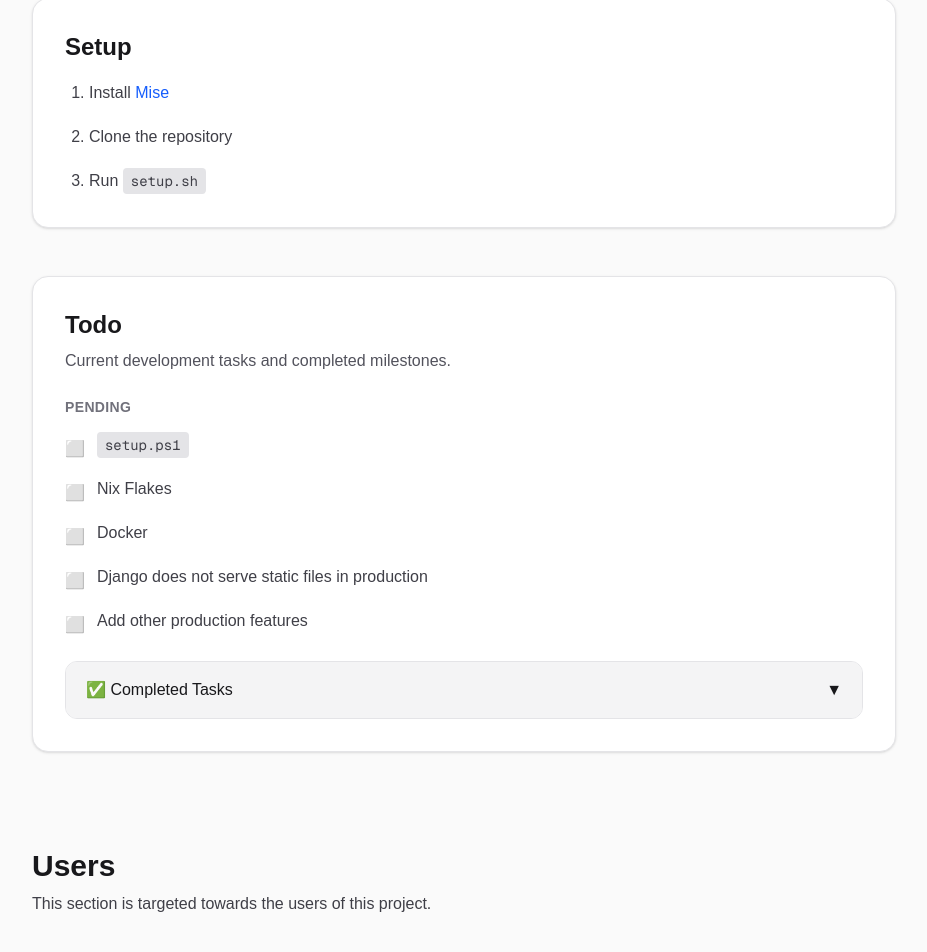
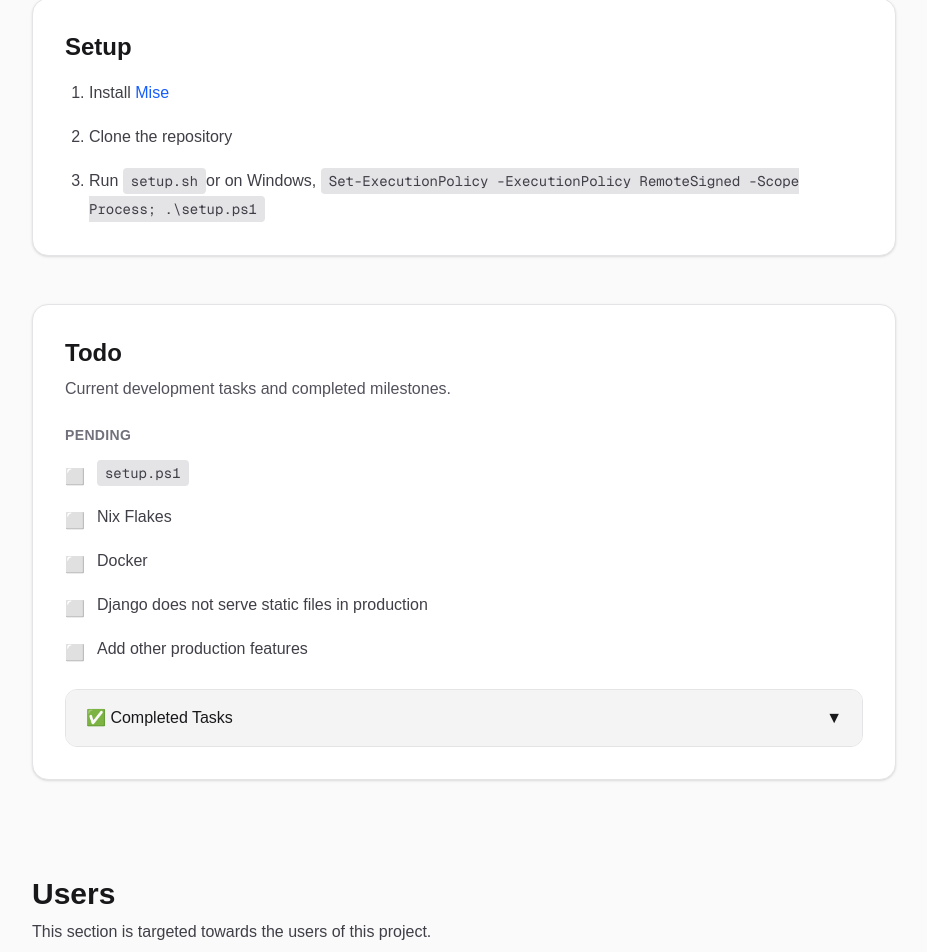
Before and after one commit to Abled-Taha/iron_book, a Next.js app in the folder apps/home/: page /docs in a window 1280 px wide. Shown: the part 2514-3466 px from the top of the page, without its empty margins (304-1231 px from the left). Built offline with nearby package versions, Linux system fonts and the light colour scheme.

Commit message:
Add instructions for Windows

```diff
--- a/apps/home/src/app/docs/page.tsx
+++ b/apps/home/src/app/docs/page.tsx
@@ -310,6 +310,10 @@ export default function Docs() {
                     <code className="rounded bg-zinc-200 px-2 py-1 text-sm dark:bg-zinc-800">
                       setup.sh
                     </code>
+                    or on Windows,{" "}
+                    <code className="rounded bg-zinc-200 px-2 py-1 text-sm dark:bg-zinc-800">
+                      Set-ExecutionPolicy -ExecutionPolicy RemoteSigned -Scope Process; .\setup.ps1
+                    </code>
                   </li>
                 </ol>
               </div>
```
Also changed, not shown: 1 other file (tests, documents, lock files or other folders).
